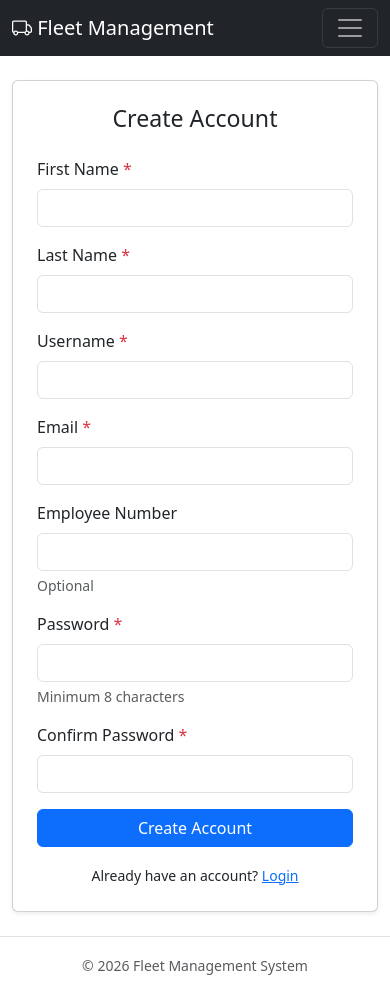
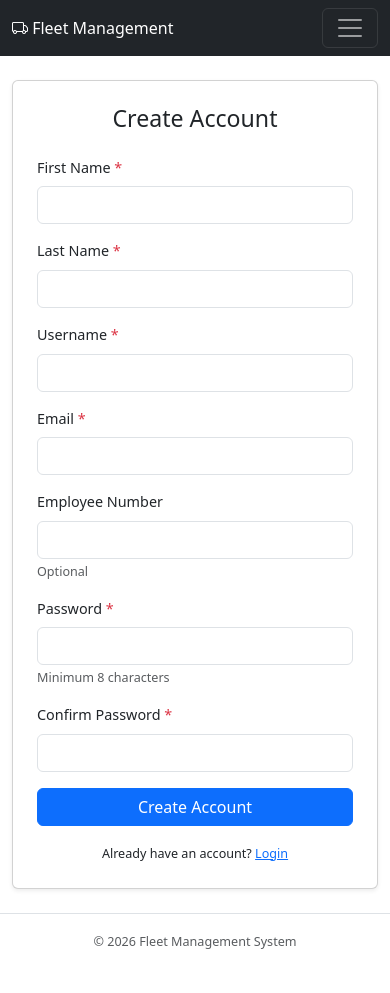
Before and after one commit to Luke-Best-AA/fleet-management, a FastAPI app: page /auth/register in a window 390 px wide. After the commit the page ends 949 px from the top, so only its background shows below. Run offline with FastAPI, Linux system fonts and the light colour scheme; some libraries are stand-ins or nearby versions.

Commit message:
fix: reduce nav font to 0.85rem and body to 0.9rem for better fit at all breakpoints

```diff
--- a/app/static/css/style.css
+++ b/app/static/css/style.css
@@ -2,11 +2,16 @@ body {
     min-height: 100vh;
     display: flex;
     flex-direction: column;
+    font-size: 0.9rem;
 }
 
 main {
     flex: 1;
 }
+
+/* Slightly smaller nav text to fit all items */
+.navbar { font-size: 0.85rem; }
+.navbar-brand { font-size: 1rem; }
 
 .table th {
     white-space: nowrap;
```
